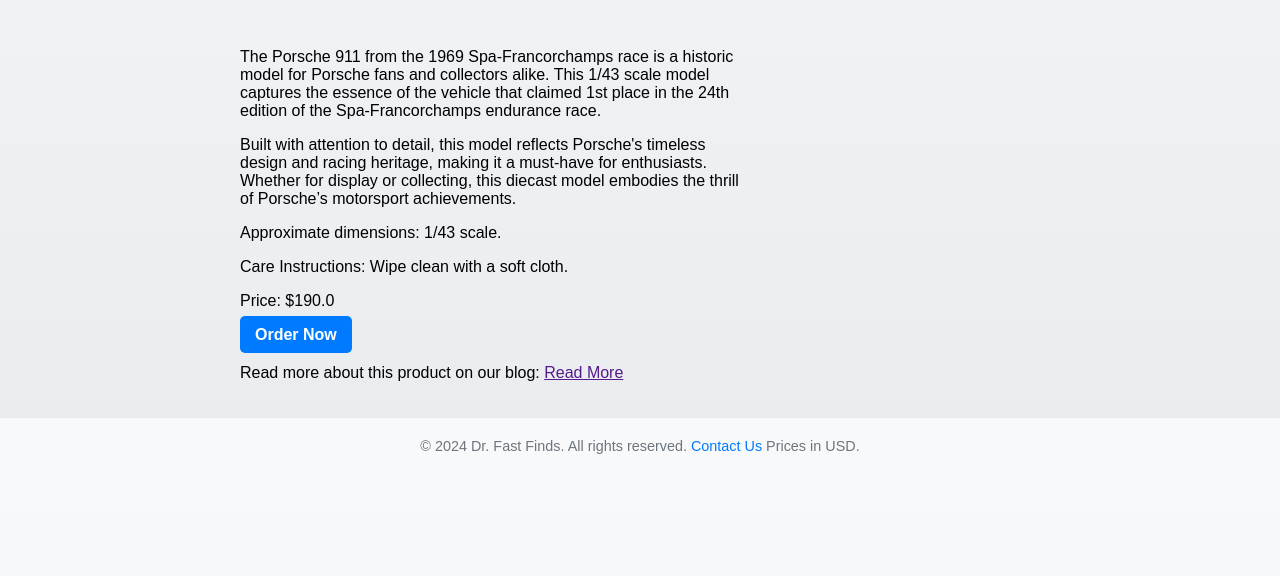
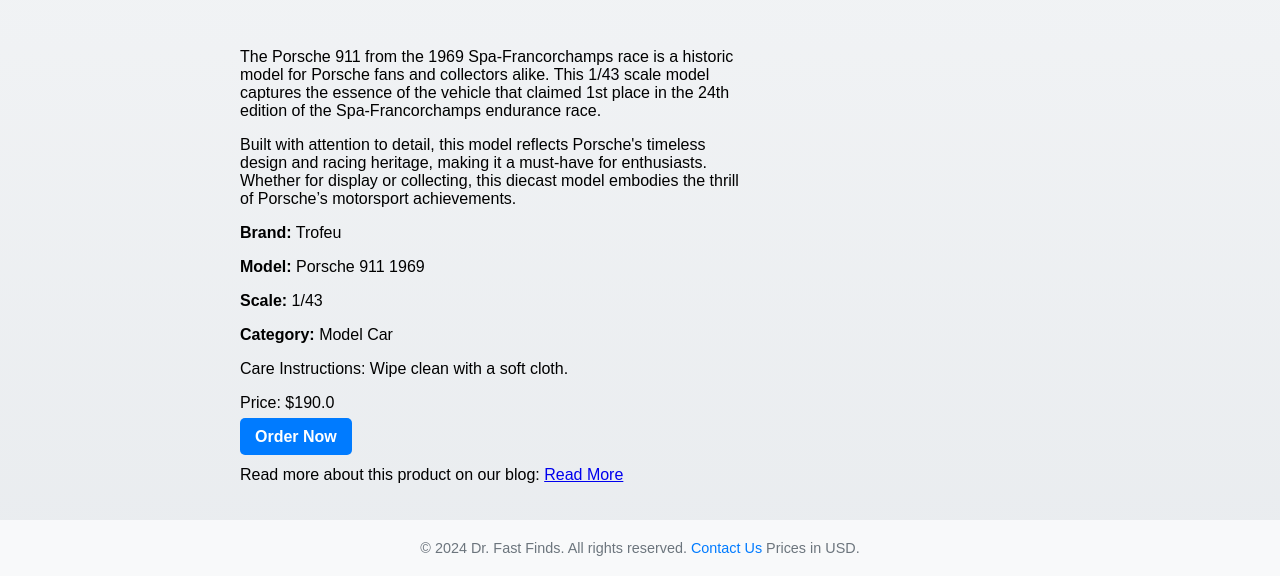
Before and after one commit to drfastfinds/drfastfinds-site, a Jekyll site: the page built from _products/porsche-911-spa-francorchamps.md, in a window 1280 px wide and 1138 px high, cut to the strip 562-1138 px from the top of the window. Built offline with Jekyll 4.4.1, drawn with Linux system fonts in a browser that asks for light colours.

Commit message:
Update porsche-911-spa-francorchamps.md

```diff
--- a/_products/porsche-911-spa-francorchamps.md
+++ b/_products/porsche-911-spa-francorchamps.md
@@ -3,12 +3,17 @@
 title: "Porsche 911 1969 Spa-Francorchamps 24th 1st #39 G.Chasseuil / C.Ballot-Lena"
 price: 190.00
 youtube_link: "https://youtube.com/shorts/rSwsy5qdHQ8?feature=share"
+youtube_video_id: "rSwsy5qdHQ8"
+blog_link: "https://drfastfinds.github.io/drfastfinds-site/collectibles/diecast/porsche/trofeu/1:43/2024/09/25/porsche-spa-francorchamps.html"
 description: |
   <p>The Porsche 911 from the 1969 Spa-Francorchamps race is a historic model for Porsche fans and collectors alike. This 1/43 scale model captures the essence of the vehicle that claimed 1st place in the 24th edition of the Spa-Francorchamps endurance race.</p>
 
   <p>Built with attention to detail, this model reflects Porsche's timeless design and racing heritage, making it a must-have for enthusiasts. Whether for display or collecting, this diecast model embodies the thrill of Porsche’s motorsport achievements.</p>
 
-  <p>Approximate dimensions: 1/43 scale.</p>
+  <p><strong>Brand:</strong> Trofeu</p>
+  <p><strong>Model:</strong> Porsche 911 1969</p>
+  <p><strong>Scale:</strong> 1/43</p>
+  <p><strong>Category:</strong> Model Car</p>
 
   <p>Care Instructions: Wipe clean with a soft cloth.</p>
 
```
